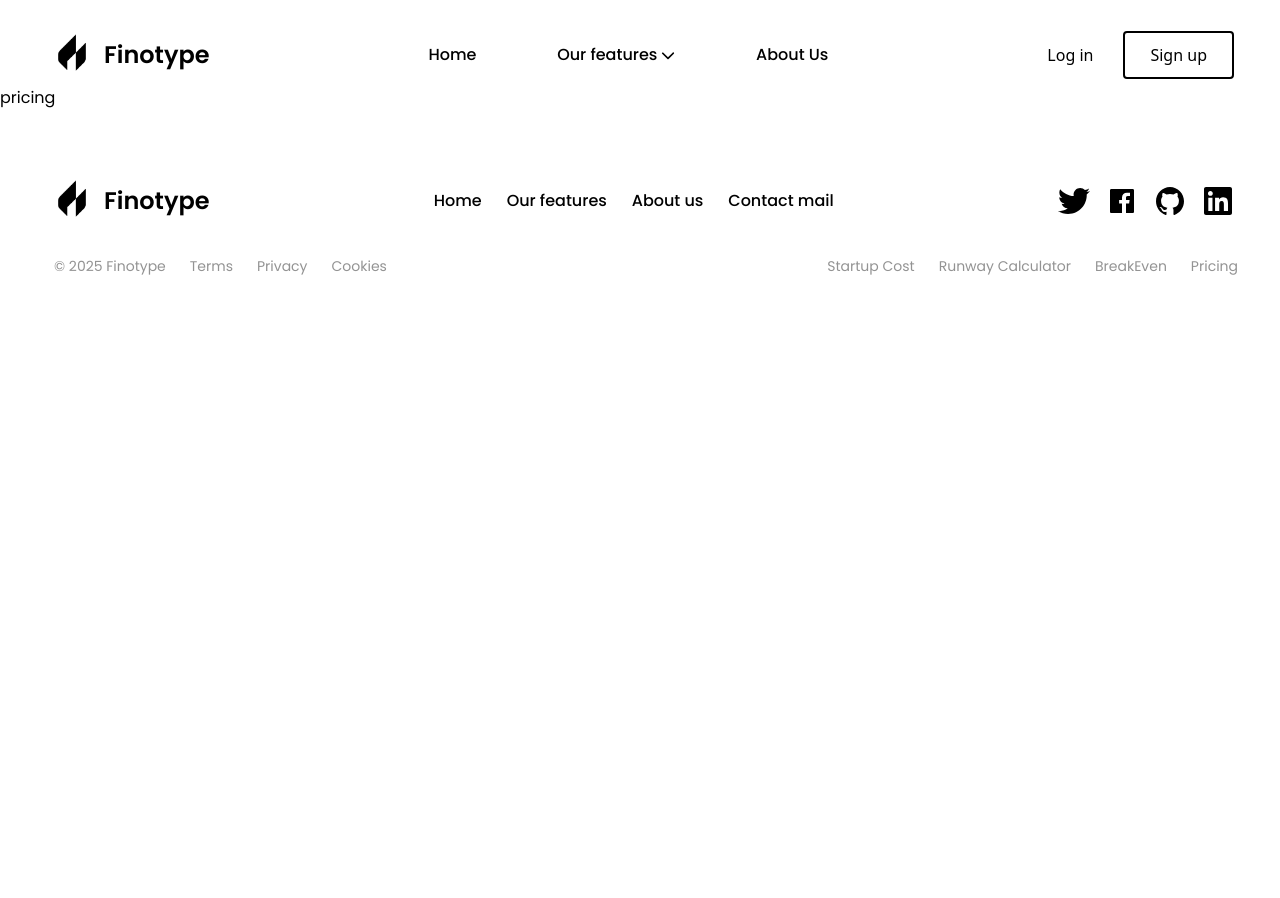
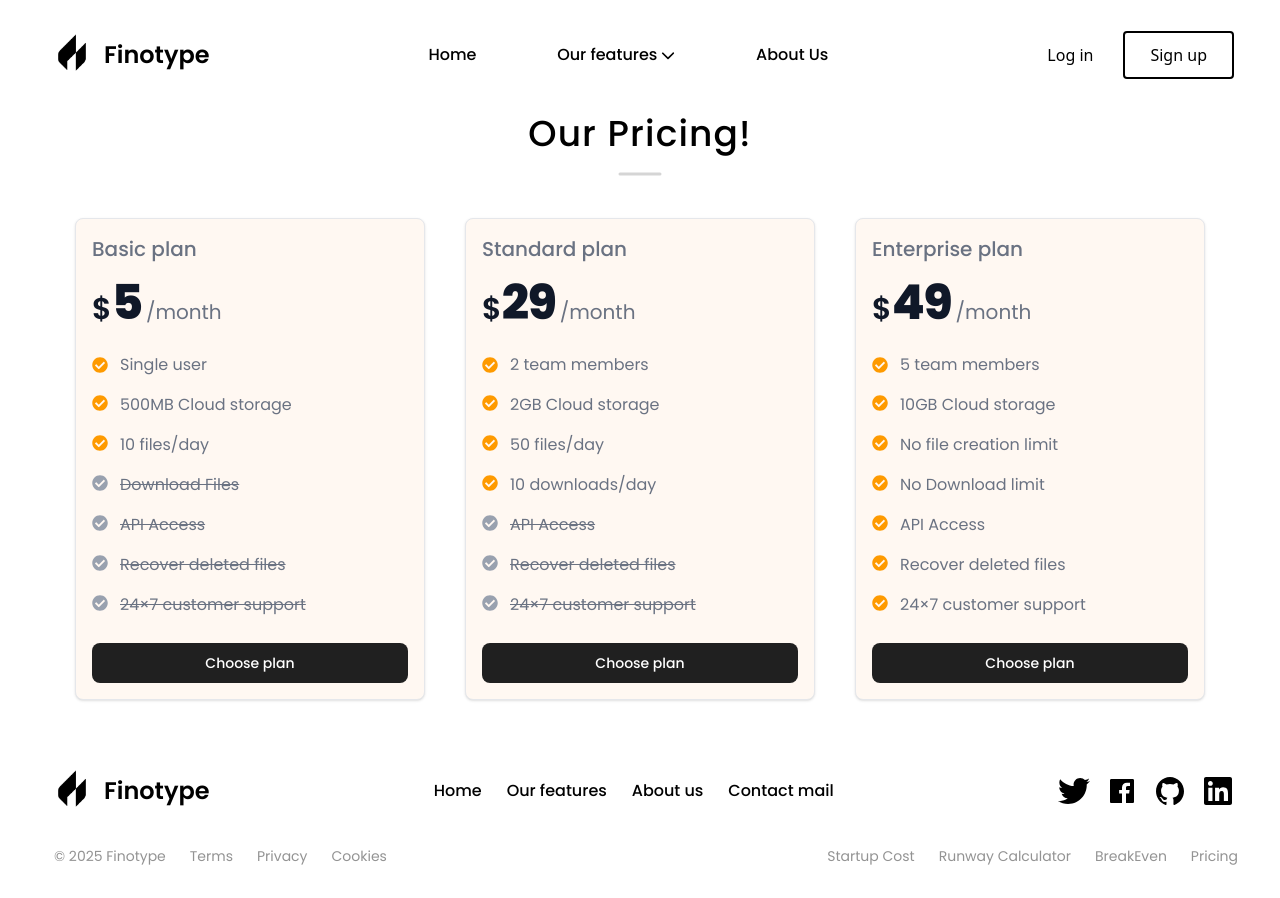
Before and after one commit to samrojk/finotype, a React (Vite) app: page /pricing in a window 1280 px wide. Before the commit the page ends 800 px from the top, so only its background shows below. Built offline with nearby package versions, Linux system fonts and the light colour scheme.

Commit message:
Added Pricing page and fix some bugs

```diff
--- a/src/pages/login.jsx
+++ b/src/pages/login.jsx
@@ -77,7 +77,7 @@
               {/* Eye toggle button */}
               <span
                 onClick={() => setShowPassword(!showPassword)}
-                className="absolute right-6.5 cursor-pointer bg-[#fff7f0] text-[#333] text-xl font-light"
+                className="absolute right-8.5 cursor-pointer bg-[#fff7f0] text-[#333] text-xl font-light"
               >
                 {showPassword ? (
                   <FaRegEyeSlash className="w-[20px] h-[20px] text-[#333] " />
--- a/src/pages/pricing.jsx
+++ b/src/pages/pricing.jsx
@@ -1,9 +1,200 @@
-import React from 'react'
+import React from "react";
+import Line from "../assets/Line";
+import { FaCheckCircle } from "react-icons/fa";
 
 const pricing = () => {
   return (
-    <div>pricing</div>
-  )
-}
+    <div className="mx-[42px] mt-[28px] flex flex-col gap-10.5 justify-items-center">
+      <div className="h-15.5 text-4xl font-medium flex flex-col justify-between items-center ">
+        <span className="tracking-[1.12px]">Our Pricing!</span>
+        <Line />
+      </div>
 
-export default pricing
+      <div className="flex flex-row gap-10 justify-center">
+        {/* card-1 Basic plan */}
+        <div class="w-[350px] p-4 bg-[#FFF8F2] border border-gray-200 rounded-lg shadow-sm">
+          <h5 class="mb-4 text-xl font-medium text-gray-500">Basic plan</h5>
+          <div class="flex items-baseline text-gray-900">
+            <span class="text-3xl font-semibold">$</span>
+            <span class="text-5xl font-extrabold tracking-tight">5</span>
+            <span class="ms-1 text-xl font-normal text-gray-500">/month</span>
+          </div>
+          <ul role="list" class="space-y-5 my-7">
+            <li class="flex items-center">
+              <FaCheckCircle className="text-amber-500" />
+              <span class="text-base font-normal leading-tight text-gray-500 ms-3">
+                Single user
+              </span>
+            </li>
+            <li class="flex">
+              <FaCheckCircle className="text-amber-500" />
+              <span class="text-base font-normal leading-tight text-gray-500 ms-3">
+                500MB Cloud storage
+              </span>
+            </li>
+            <li class="flex">
+              <FaCheckCircle className="text-amber-500" />
+              <span class="text-base font-normal leading-tight text-gray-500 ms-3">
+                10 files/day
+              </span>
+            </li>
+            <li class="flex line-through decoration-gray-500">
+              <FaCheckCircle className="text-gray-400" />
+              <span class="text-base font-normal leading-tight text-gray-500 ms-3">
+                Download Files
+              </span>
+            </li>
+            <li class="flex line-through decoration-gray-500">
+              <FaCheckCircle className="text-gray-400" />
+              <span class="text-base font-normal leading-tight text-gray-500 ms-3">
+                API Access
+              </span>
+            </li>
+            <li class="flex line-through decoration-gray-500">
+              <FaCheckCircle className="text-gray-400" />
+              <span class="text-base font-normal leading-tight text-gray-500 ms-3">
+                Recover deleted files
+              </span>
+            </li>
+            <li class="flex line-through decoration-gray-500">
+              <FaCheckCircle className="text-gray-400" />
+              <span class="text-base font-normal leading-tight text-gray-500 ms-3">
+                24×7 customer support
+              </span>
+            </li>
+          </ul>
+          <button
+            type="button"
+            class="text-white bg-[#202020] hover:bg-black focus:ring-4 focus:outline-none font-medium rounded-lg text-sm px-5 py-2.5 inline-flex justify-center w-full text-center"
+          >
+            Choose plan
+          </button>
+        </div>
+
+        {/* card-2 Standard plan*/}
+        <div class="w-[350px] p-4 bg-[#FFF8F2] border border-gray-200 rounded-lg shadow-sm">
+          <h5 class="mb-4 text-xl font-medium text-gray-500">Standard plan</h5>
+          <div class="flex items-baseline text-gray-900">
+            <span class="text-3xl font-semibold">$</span>
+            <span class="text-5xl font-extrabold tracking-tight">29</span>
+            <span class="ms-1 text-xl font-normal text-gray-500">/month</span>
+          </div>
+          <ul role="list" class="space-y-5 my-7">
+            <li class="flex items-center">
+              <FaCheckCircle className="text-amber-500" />
+              <span class="text-base font-normal leading-tight text-gray-500 ms-3">
+                2 team members
+              </span>
+            </li>
+            <li class="flex">
+              <FaCheckCircle className="text-amber-500" />
+              <span class="text-base font-normal leading-tight text-gray-500 ms-3">
+                2GB Cloud storage
+              </span>
+            </li>
+            <li class="flex">
+              <FaCheckCircle className="text-amber-500" />
+              <span class="text-base font-normal leading-tight text-gray-500 ms-3">
+                50 files/day
+              </span>
+            </li>
+            <li class="flex">
+              <FaCheckCircle className="text-amber-500" />
+              <span class="text-base font-normal leading-tight text-gray-500 ms-3">
+                10 downloads/day
+              </span>
+            </li>
+            <li class="flex line-through decoration-gray-500">
+              <FaCheckCircle className="text-gray-400" />
+              <span class="text-base font-normal leading-tight text-gray-500 ms-3">
+                API Access
+              </span>
+            </li>
+            <li class="flex line-through decoration-gray-500">
+              <FaCheckCircle className="text-gray-400" />
+              <span class="text-base font-normal leading-tight text-gray-500 ms-3">
+                Recover deleted files
+              </span>
+            </li>
+            <li class="flex line-through decoration-gray-500">
+              <FaCheckCircle className="text-gray-400" />
+              <span class="text-base font-normal leading-tight text-gray-500 ms-3">
+                24×7 customer support
+              </span>
+            </li>
+          </ul>
+          <button
+            type="button"
+            class="text-white bg-[#202020] hover:bg-black focus:ring-4 focus:outline-none font-medium rounded-lg text-sm px-5 py-2.5 inline-flex justify-center w-full text-center"
+          >
+            Choose plan
+          </button>
+        </div>
+
+        {/* card-3 Enterprise plan*/}
+        <div class="w-[350px] p-4 bg-[#FFF8F2] border border-gray-200 rounded-lg shadow-sm">
+          <h5 class="mb-4 text-xl font-medium text-gray-500">
+            Enterprise plan
+          </h5>
+          <div class="flex items-baseline text-gray-900">
+            <span class="text-3xl font-semibold">$</span>
+            <span class="text-5xl font-extrabold tracking-tight">49</span>
+            <span class="ms-1 text-xl font-normal text-gray-500">/month</span>
+          </div>
+          <ul role="list" class="space-y-5 my-7">
+            <li class="flex items-center">
+              <FaCheckCircle className="text-amber-500" />
+              <span class="text-base font-normal leading-tight text-gray-500 ms-3">
+                5 team members
+              </span>
+            </li>
+            <li class="flex">
+              <FaCheckCircle className="text-amber-500" />
+              <span class="text-base font-normal leading-tight text-gray-500 ms-3">
+                10GB Cloud storage
+              </span>
+            </li>
+            <li class="flex">
+              <FaCheckCircle className="text-amber-500" />
+              <span class="text-base font-normal leading-tight text-gray-500 ms-3">
+                No file creation limit
+              </span>
+            </li>
+            <li class="flex decoration-gray-500">
+              <FaCheckCircle className="text-amber-500" />
+              <span class="text-base font-normal leading-tight text-gray-500 ms-3">
+                No Download limit
+              </span>
+            </li>
+            <li class="flex decoration-gray-500">
+              <FaCheckCircle className="text-amber-500" />
+              <span class="text-base font-normal leading-tight text-gray-500 ms-3">
+                API Access
+              </span>
+            </li>
+            <li class="flex decoration-gray-500">
+              <FaCheckCircle className="text-amber-500" />
+              <span class="text-base font-normal leading-tight text-gray-500 ms-3">
+                Recover deleted files
+              </span>
+            </li>
+            <li class="flex decoration-gray-500">
+              <FaCheckCircle className="text-amber-500" />
+              <span class="text-base font-normal leading-tight text-gray-500 ms-3">
+                24×7 customer support
+              </span>
+            </li>
+          </ul>
+          <button
+            type="button"
+            class="text-white bg-[#202020] hover:bg-black focus:ring-4 focus:outline-none font-medium rounded-lg text-sm px-5 py-2.5 inline-flex justify-center w-full text-center"
+          >
+            Choose plan
+          </button>
+        </div>
+      </div>
+    </div>
+  );
+};
+
+export default pricing;
--- a/src/pages/signup.jsx
+++ b/src/pages/signup.jsx
@@ -96,7 +96,7 @@
               {/* Eye toggle button */}
               <span
                 onClick={() => setShowPassword(!showPassword)}
-                className="absolute right-6.5 cursor-pointer bg-[#fff7f0] text-[#333] text-xl font-light"
+                className="absolute right-8.5 cursor-pointer bg-[#fff7f0] text-[#333] text-xl font-light"
               >
                 {showPassword ? (
                   <FaRegEyeSlash className="w-[20px] h-[20px] text-[#333] " />
```
Also changed, not shown: src/App.jsx (+6 -5 lines).
